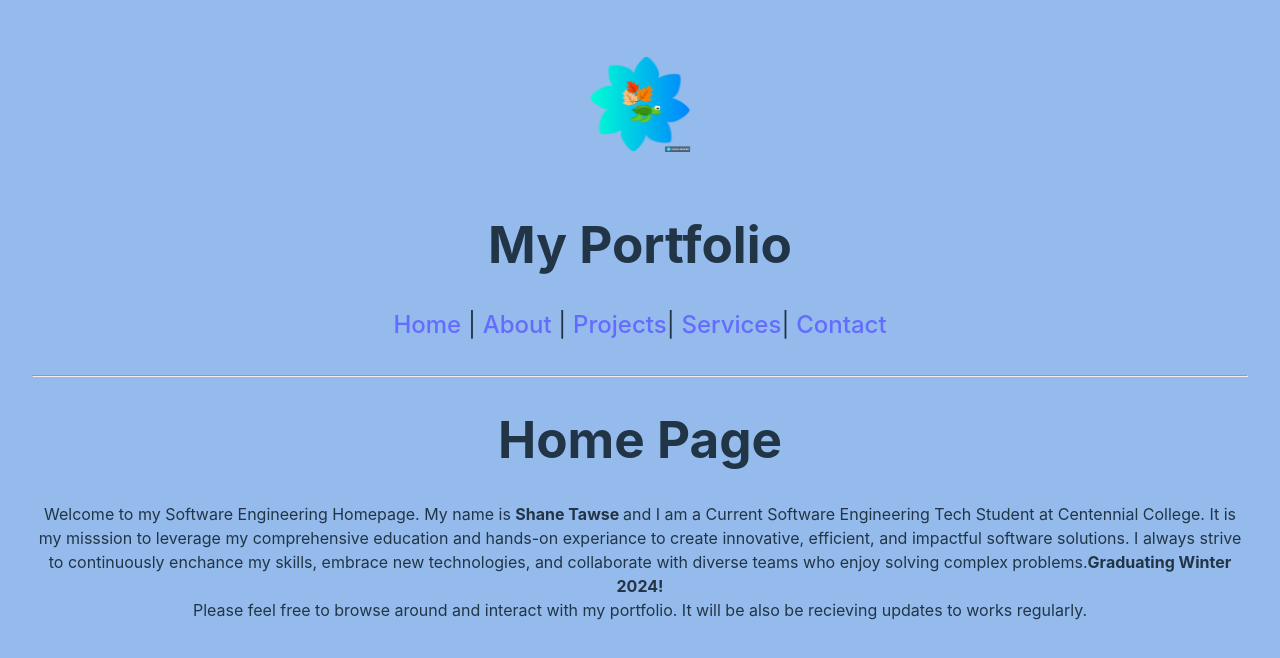
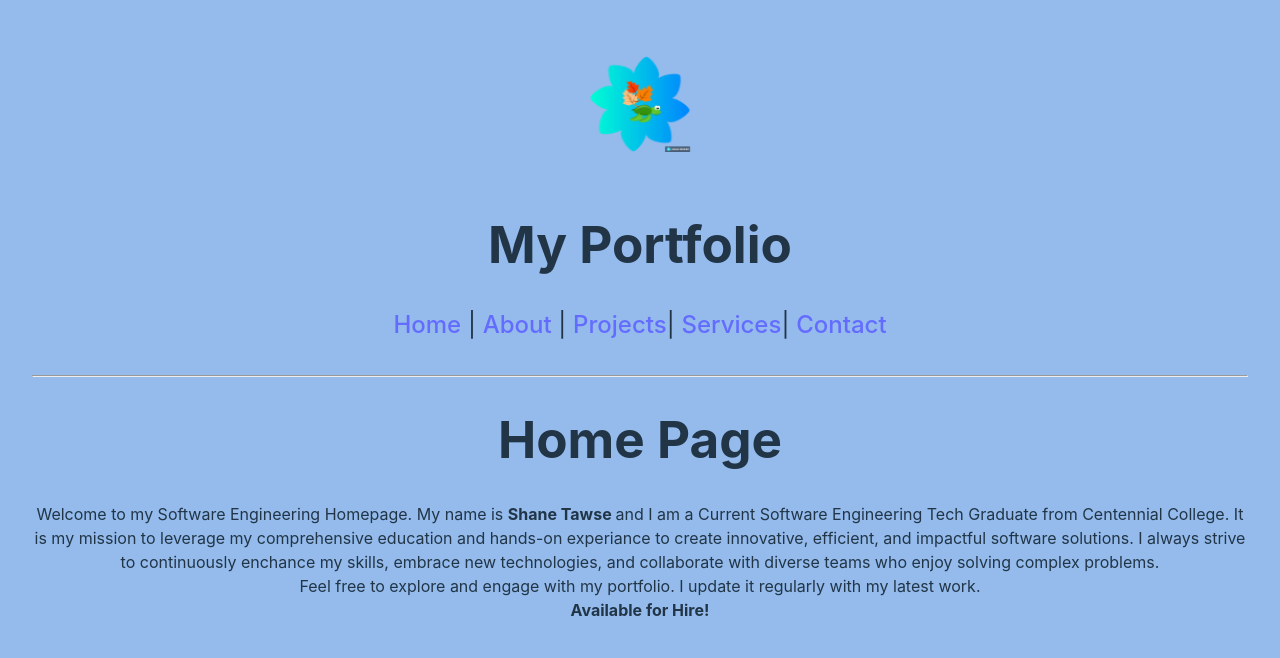
Before and after one commit to ShaneTawse/myportfoliost, a React (Vite) app: page / in a window 1280 px wide. Shown: the top 658 px of the page. Built offline with nearby package versions, Linux system fonts and the light colour scheme.

Commit message:
Revisions 2025/Part 1

```diff
--- a/components/Home.jsx
+++ b/components/Home.jsx
@@ -8,10 +8,11 @@ export default function Home(){
     <section id ="introduction">
     <p>
         Welcome to my Software Engineering Homepage. My name is <strong>Shane Tawse </strong>and
-        I am a Current Software Engineering Tech Student at Centennial College. It is my misssion to leverage my comprehensive education and hands-on experiance to create innovative, efficient, and impactful software solutions. I always strive to continuously enchance my skills, embrace new technologies, and collaborate with diverse teams who enjoy solving complex problems.
-         <strong>Graduating Winter 2024!</strong><br></br>
-        Please feel free to browse around and interact with my portfolio. It will be also be recieving updates to works regularly.
-
+        I am a Current Software Engineering Tech Graduate from Centennial College. It is my mission to leverage my comprehensive education and hands-on experiance to create innovative, efficient, and impactful software solutions. I always strive to continuously enchance my skills, embrace new technologies, and collaborate with diverse teams who enjoy solving complex problems.
+         <br></br>
+         Feel free to explore and engage with my portfolio. I update it regularly with my latest work.
+         <br></br>
+         <strong>Available for Hire!</strong>
     </p>
     </section>
     </main>
```
Also changed, not shown: components/layout.jsx (line endings or trailing spaces), 6 other files (tests, documents, lock files or other folders).
